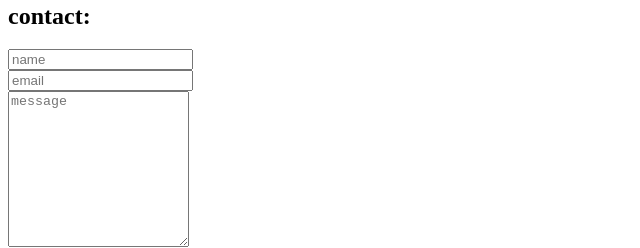
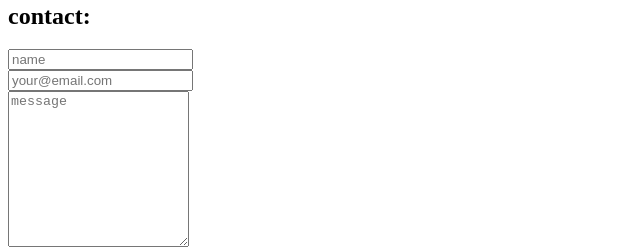
Before and after one commit to tane-simons/portfolio, a plain HTML site: page index.html in a window 1280 px wide. Shown: the part 301-549 px from the top of the page, 0-640 px from the left. Drawn offline with Linux system fonts and the light colour scheme.

Commit message:
update email placeholder input

```diff
--- a/index.html
+++ b/index.html
@@ -44,7 +44,7 @@
         <form target="_blank" action="https://formsubmit.co/20eba682568cf60c09307193538d1659" method="POST">
             <input type="text" name="name" placeholder="name" required>
             <br>
-            <input type="email" name="email" placeholder="email" required>
+            <input type="email" name="email" placeholder="your@email.com" required>
             <br>
             <textarea name="message" rows="10" placeholder="message" required></textarea>
             <br>
```
